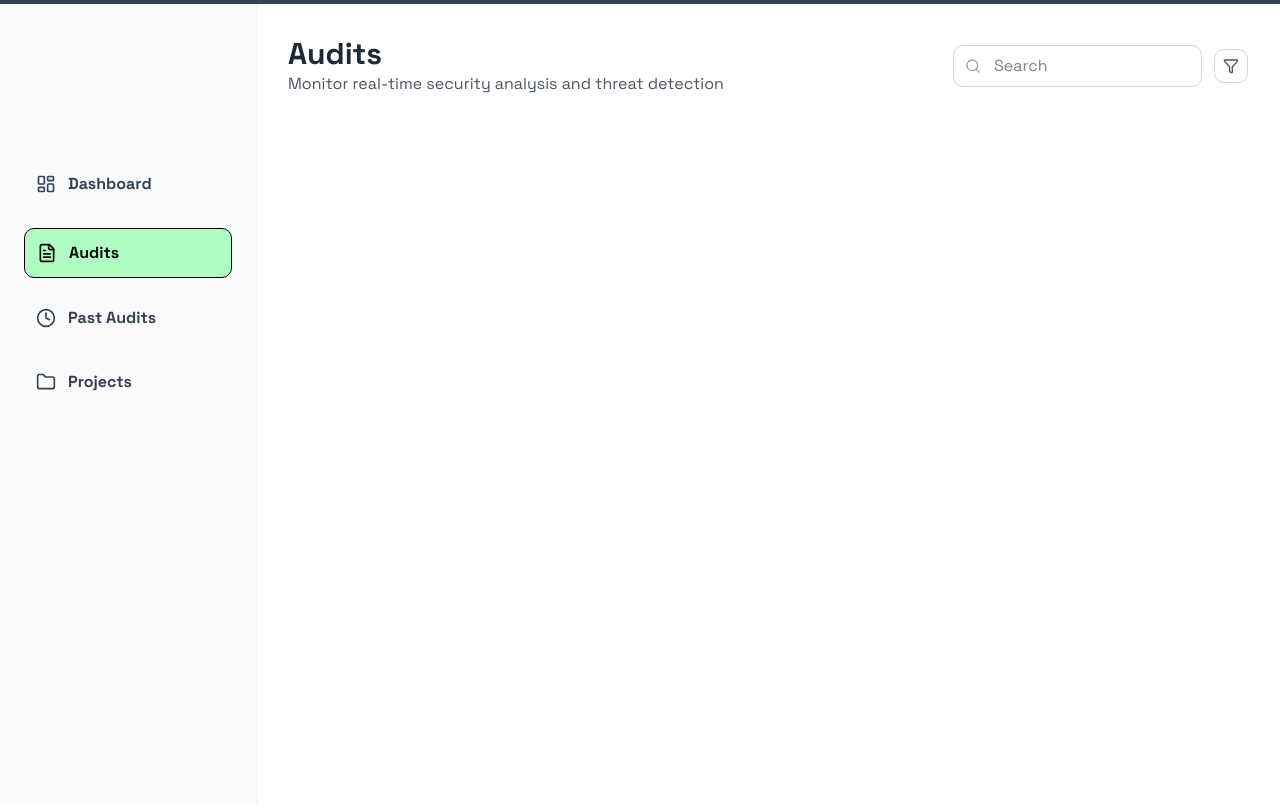
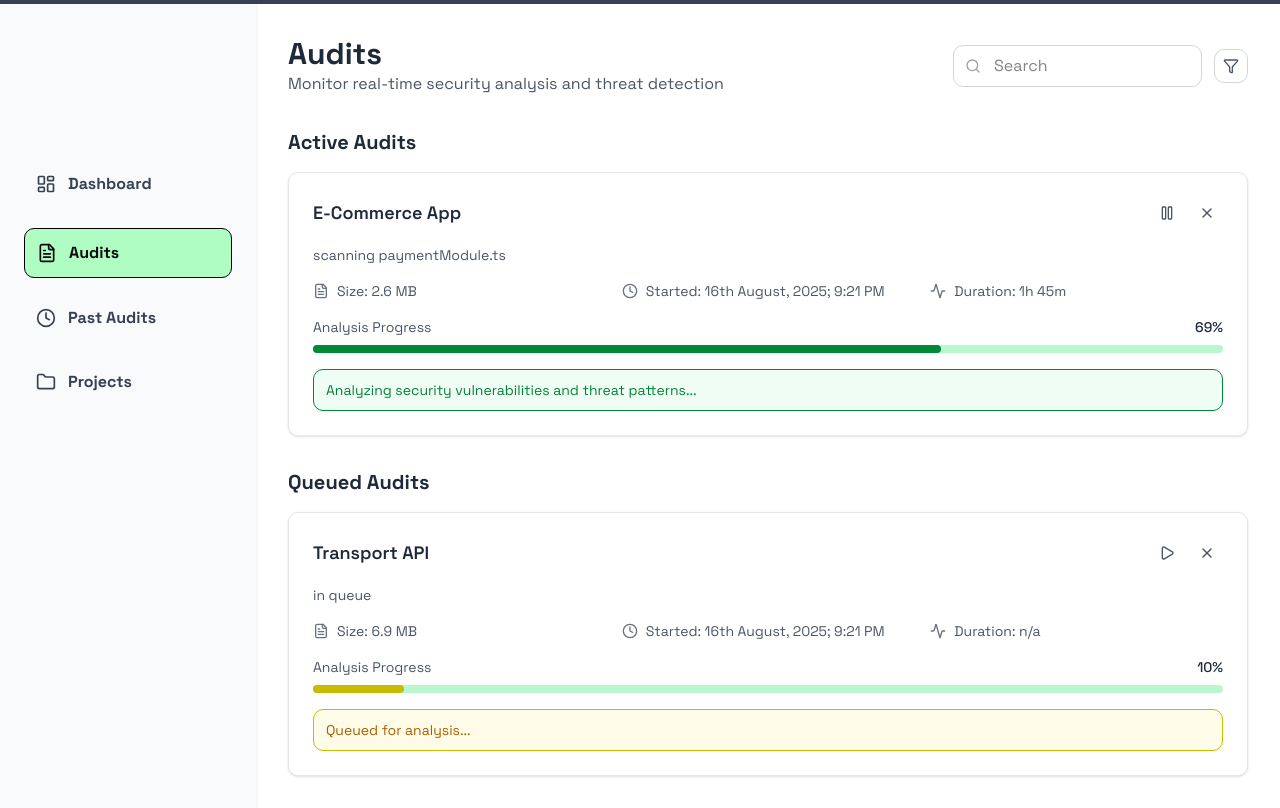
Before and after one commit to OpenAuditLabs/oal-web, a Next.js app: page / in a window 1280 px wide. Both pictures are taken after a click on the button "Audits". Built offline with nearby package versions, Linux system fonts and the light colour scheme.

Commit message:
feat: Enhance AuditsPage with audit management features and integrate audit data (#45)

```diff
--- a/src/components/pages/AuditsPage.tsx
+++ b/src/components/pages/AuditsPage.tsx
@@ -1,12 +1,97 @@
+"use client";
+
+import { useState } from "react";
 import Header from "@/components/common/Header";
+import AuditStatusCard from "@/components/ui/AuditStatusCard";
+import auditsData from "@/data/audits.json";
 
-export default function AuditsPage() {
+interface AuditCard {
+  id: string;
+  title: string;
+  currentStatus: string;
+  size: string;
+  started: string;
+  duration: string;
+  progress: number;
+  statusMessage: string;
+  statusType: "active" | "queued";
+}
+
+interface AuditsPageProps {
+  initialAudits?: AuditCard[];
+}
+
+export default function AuditsPage({ initialAudits = [] }: AuditsPageProps) {
+  const [auditCards, setAuditCards] = useState<AuditCard[]>(
+    initialAudits.length > 0 ? initialAudits : (auditsData.audits as AuditCard[])
+  );
+
+  const handleStatusChange = (id: string, newStatus: "active" | "queued") => {
+    setAuditCards(prev => prev.map(card =>
+      card.id === id
+        ? {
+            ...card,
+            statusType: newStatus
+          }
+        : card
+    ));
+  };
+
+  const handleClose = (id: string) => {
+    setAuditCards(prev => prev.filter(card => card.id !== id));
+  };
+
+  const activeAudits = auditCards.filter(card => card.statusType === "active");
+  const queuedAudits = auditCards.filter(card => card.statusType === "queued");
+
   return (
     <main className="flex-1 p-8">
       <Header
         title="Audits"
         subtitle="Monitor real-time security analysis and threat detection"
       />
+
+      {/* Active Audits Section */}
+      <div className="mb-8">
+        <h2 className="text-xl font-bold text-gray-800 mb-4">Active Audits</h2>
+        {activeAudits.map(card => (
+          <AuditStatusCard
+            key={card.id}
+            id={card.id}
+            title={card.title}
+            currentStatus={card.currentStatus}
+            size={card.size}
+            started={card.started}
+            duration={card.duration}
+            progress={card.progress}
+            statusMessage={card.statusMessage}
+            statusType={card.statusType}
+            onStatusChange={handleStatusChange}
+            onClose={handleClose}
+          />
+        ))}
+      </div>
+
+      {/* Queued Audits Section */}
+      <div>
+        <h2 className="text-xl font-bold text-gray-800 mb-4">Queued Audits</h2>
+        {queuedAudits.map(card => (
+          <AuditStatusCard
+            key={card.id}
+            id={card.id}
+            title={card.title}
+            currentStatus={card.currentStatus}
+            size={card.size}
+            started={card.started}
+            duration={card.duration}
+            progress={card.progress}
+            statusMessage={card.statusMessage}
+            statusType={card.statusType}
+            onStatusChange={handleStatusChange}
+            onClose={handleClose}
+          />
+        ))}
+      </div>
     </main>
   );
 }
--- a/src/components/ui/AuditStatusCard.tsx
+++ b/src/components/ui/AuditStatusCard.tsx
@@ -1,6 +1,9 @@
+"use client";
+
 import { FileText, Clock, Activity, Play, Pause, X } from "lucide-react";
 
 interface AuditStatusCardProps {
+  id: string;
   title: string;
   currentStatus: string;
   size: string;
@@ -9,12 +12,12 @@ interface AuditStatusCardProps {
   progress: number;
   statusMessage: string;
   statusType: "active" | "queued";
-  onPlay?: () => void;
-  onPause?: () => void;
-  onClose?: () => void;
+  onStatusChange: (id: string, newStatus: "active" | "queued") => void;
+  onClose: (id: string) => void;
 }
 
 export default function AuditStatusCard({
+  id,
   title,
   currentStatus,
   size,
@@ -23,11 +26,19 @@ export default function AuditStatusCard({
   progress,
   statusMessage,
   statusType,
-  onPlay,
-  onPause,
+  onStatusChange,
   onClose
 }: AuditStatusCardProps) {
   const isActive = statusType === "active";
+
+  const handleStatusToggle = () => {
+    const newStatus = isActive ? "queued" : "active";
+    onStatusChange(id, newStatus);
+  };
+
+  const handleClose = () => {
+    onClose(id);
+  };
 
   return (
     <div className="bg-white p-6 rounded-lg shadow-sm border border-gray-200">
@@ -37,21 +48,21 @@ export default function AuditStatusCard({
         <div className="flex items-center gap-2">
           {isActive ? (
             <button
-              onClick={onPause}
+              onClick={handleStatusToggle}
               className="p-2 hover:bg-gray-100 rounded-lg transition-colors"
             >
               <Pause className="w-4 h-4 text-gray-600" />
             </button>
           ) : (
             <button
-              onClick={onPlay}
+              onClick={handleStatusToggle}
               className="p-2 hover:bg-gray-100 rounded-lg transition-colors"
             >
               <Play className="w-4 h-4 text-gray-600" />
             </button>
           )}
           <button
-            onClick={onClose}
+            onClick={handleClose}
             className="p-2 hover:bg-gray-100 rounded-lg transition-colors"
           >
             <X className="w-4 h-4 text-gray-600" />
@@ -96,11 +107,11 @@ export default function AuditStatusCard({
       </div>
 
       {/* Status message */}
-        <div className={`px-3 py-2 rounded-lg border ${
-          isActive ? "bg-green-50 text-green-700" : "bg-yellow-50 text-yellow-700"
-        }`}
-        style={isActive ? { borderColor: '#008937' } : { borderColor: '#C9BC00' }}
-        >
+      <div className={`px-3 py-2 rounded-lg border ${
+        isActive ? "bg-green-50 text-green-700" : "bg-yellow-50 text-yellow-700"
+      }`}
+      style={isActive ? { borderColor: '#008937' } : { borderColor: '#C9BC00' }}
+      >
         <span className="text-sm">{statusMessage}</span>
       </div>
     </div>
--- /dev/null
+++ b/src/data/audits.json
@@ -0,0 +1,26 @@
+{
+  "audits": [
+    {
+      "id": "1",
+      "title": "E-Commerce App",
+      "currentStatus": "scanning paymentModule.ts",
+      "size": "2.6 MB",
+      "started": "16th August, 2025; 9:21 PM",
+      "duration": "1h 45m",
+      "progress": 69,
+      "statusMessage": "Analyzing security vulnerabilities and threat patterns...",
+      "statusType": "active"
+    },
+    {
+      "id": "2",
+      "title": "Transport API",
+      "currentStatus": "in queue",
+      "size": "6.9 MB",
+      "started": "16th August, 2025; 9:21 PM",
+      "duration": "n/a",
+      "progress": 10,
+      "statusMessage": "Queued for analysis...",
+      "statusType": "queued"
+    }
+  ]
+}
```
